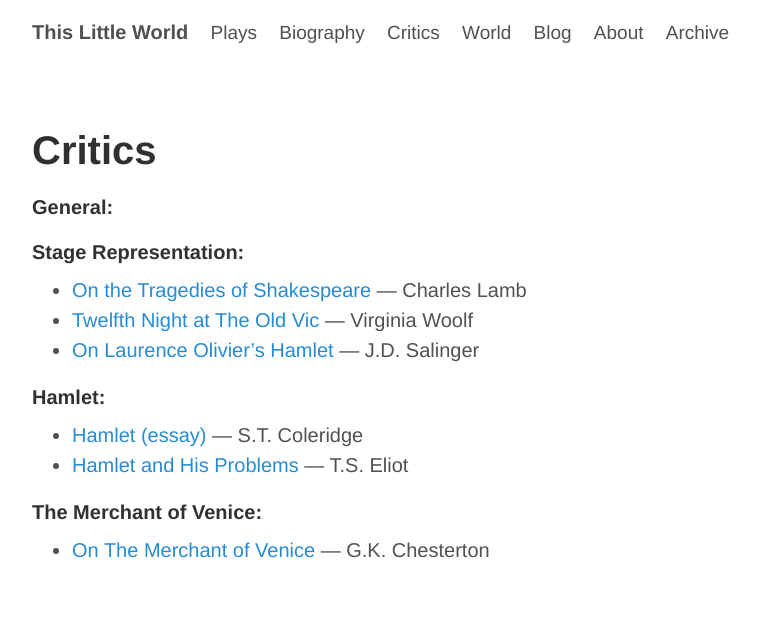
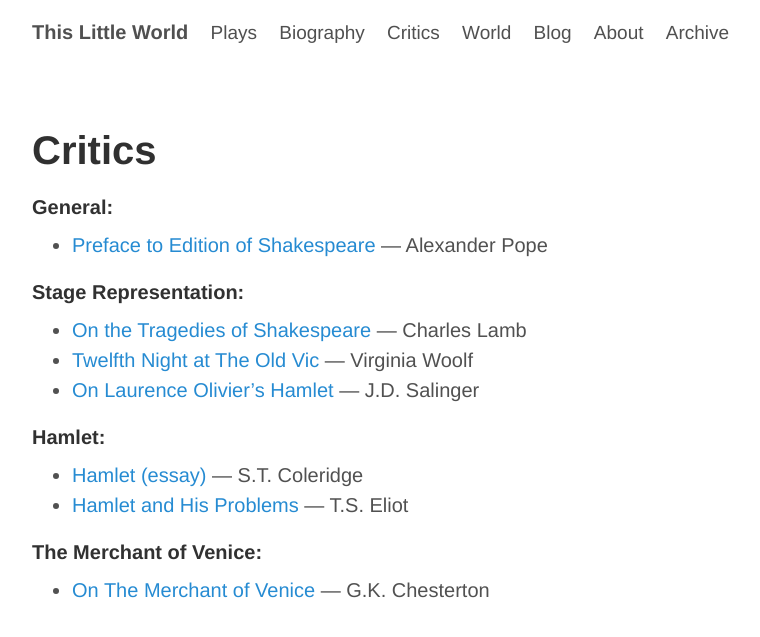
Before and after one commit to ThisLittleWorld/ThisLittleWorld.github.io, a Jekyll site: the page built from pages/critics.md, in a window 1280 px wide. Shown: the top 637 px of the page, without its empty margins (248-1008 px from the left). Built offline with Jekyll 4.4.1, drawn with Linux system fonts in a browser that asks for light colours; Markdown is read by kramdown in place of the engine named in the settings.

Commit message:
Update critics.md

```diff
--- a/pages/critics.md
+++ b/pages/critics.md
@@ -5,6 +5,11 @@ permalink: "/critics/"
 ---
 
 ####General:
+
+* [Preface to Edition of Shakespeare](/pope.preface/) — Alexander Pope
+
+
+
 ####Stage Representation:
 
 * [On the Tragedies of Shakespeare](/lamb.stage/) — Charles Lamb
```
